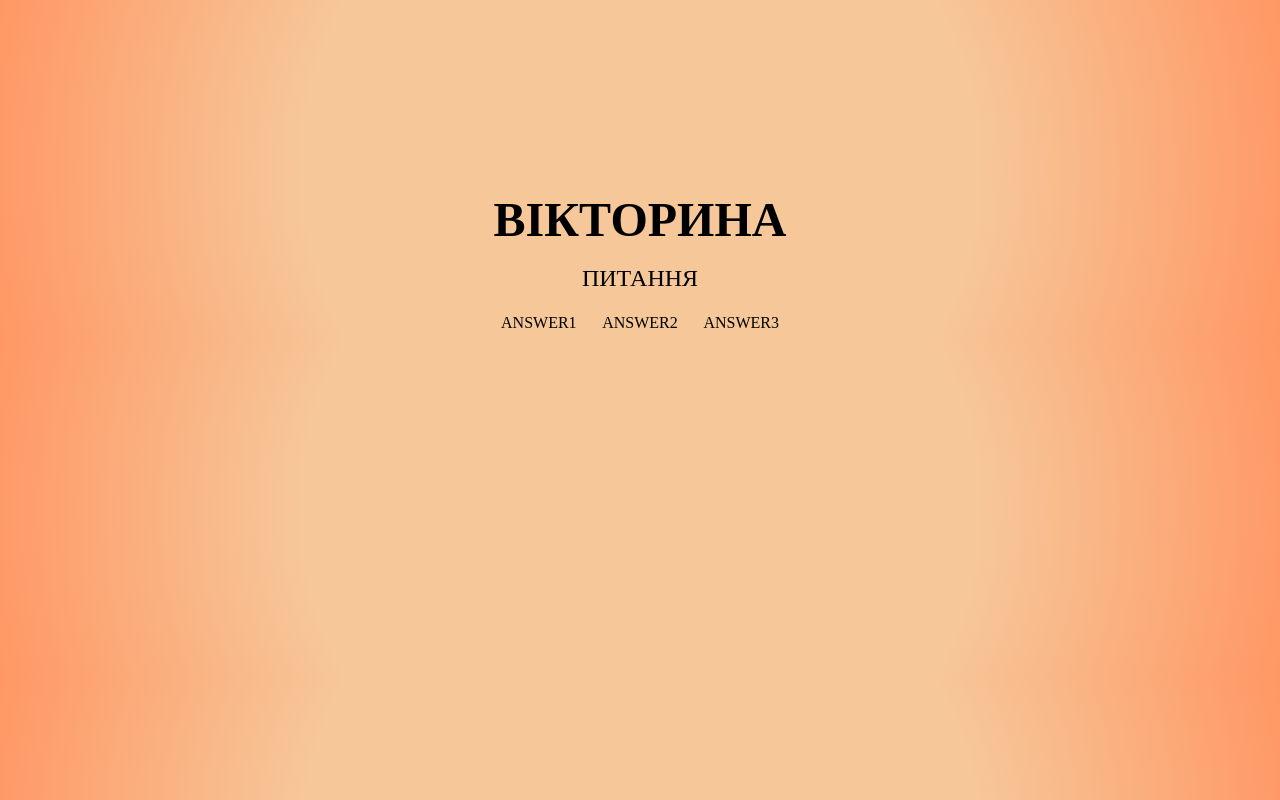
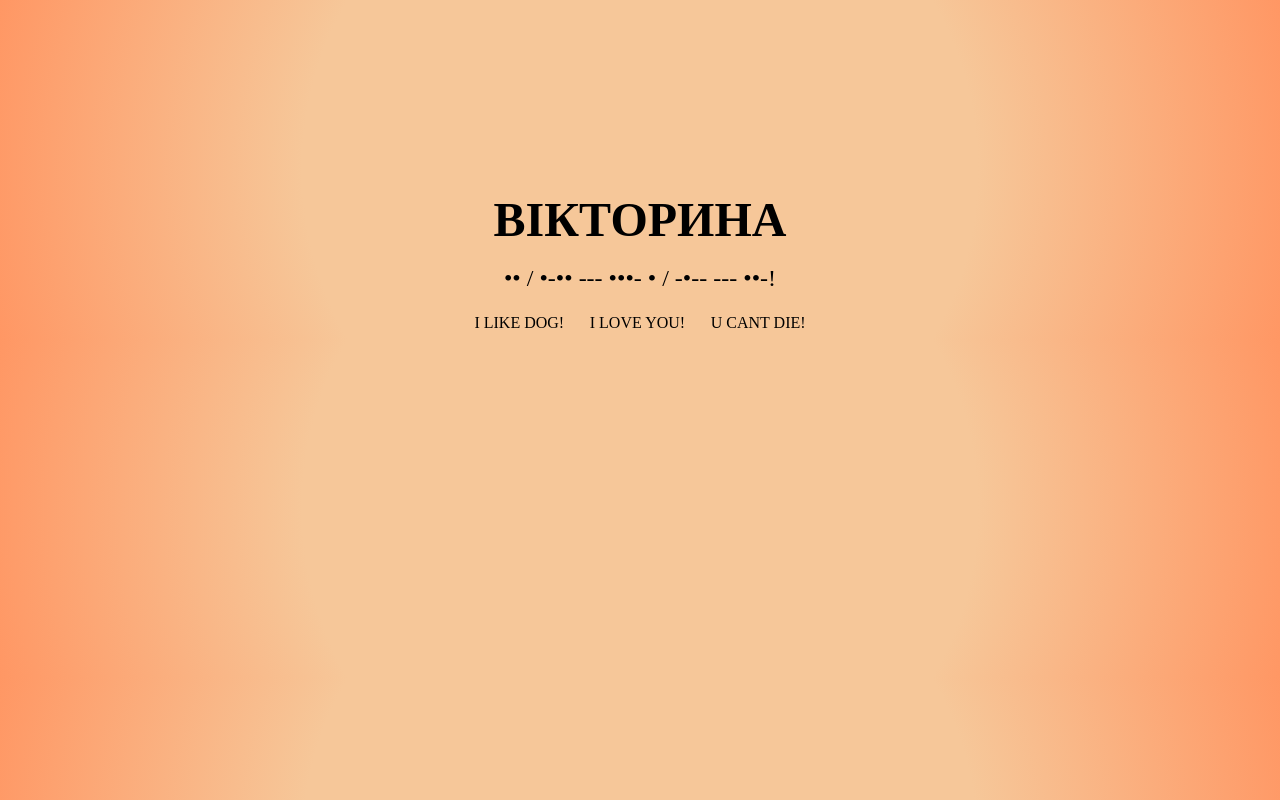
Before and after one commit to vladyslav-spivakov/js-quiz, a plain HTML site: page index.html in a window 1280 px wide. Drawn offline with nearby package versions, Linux system fonts and the light colour scheme.

Commit message:
js-added

```diff
--- a/css/index.css
+++ b/css/index.css
@@ -46,6 +46,10 @@ body {
 }
 
 
+.quiz-window .quiz-answers .quiz-radio-div label:hover {
+    font-size: 1.4rem;
+}
+
 .quiz-window .quiz-answers input{
     opacity: 0;
 }
--- a/index.html
+++ b/index.html
@@ -24,5 +24,7 @@
             </div>
         </div>
     </div>
+    <script src="https://code.jquery.com/jquery-3.4.1.min.js"></script>
+    <script src="js/index.js"></script>
 </body>
 </html>
--- a/js/index.js
+++ b/js/index.js
@@ -0,0 +1,24 @@
+firstQuestion = 5;
+questionNum   = firstQuestion-1;
+question      = [];
+questions     = [];
+
+document.addEventListener('DOMContentLoaded',init());
+function init(){
+    const xhr = new XMLHttpRequest();
+    xhr.open('GET', 'questions.json', false);
+    xhr.send();
+    if (xhr.status != 200) {
+    console.log( xhr.status + ': ' + xhr.statusText );
+    } else {
+    questions = JSON.parse(xhr.responseText);
+    console.log(questions);
+    }
+
+    question=questions[questionNum];
+    console.log(question);
+    document.querySelector("#quiz-question").innerHTML = question.question;
+    document.querySelector("label[for=ans1]").innerHTML = question.answer1;
+    document.querySelector("label[for=ans2]").innerHTML = question.answer2;
+    document.querySelector("label[for=ans3]").innerHTML = question.answer3;
+};
--- /dev/null
+++ b/questions.json
@@ -0,0 +1,47 @@
+[
+    {
+        "number":1,
+        "question":"Коли почалася друга світова війна?",
+        "answer1":"1930",
+        "answer2":"1941",
+        "answer3":"1939",
+        "answer":3,
+        "status":""
+    }   ,
+    {
+        "number":2,
+        "question":"'Who' перекладаеться як...",
+        "answer1":"хто",
+        "answer2":"де",
+        "answer3":"коли",
+        "answer":1,
+        "status":""
+    }   ,
+    {
+        "number":3,
+        "question":"Продовжіть фразу: 'Данила, ты что вообще...'",
+        "answer1":"сумашедший",
+        "answer2":"тупой",
+        "answer3":"крейзи",
+        "answer":3,
+        "status":""
+    }   ,
+    {
+        "number":4,
+        "question":"2*2-2*2+1 =",
+        "answer1":"0",
+        "answer2":"5",
+        "answer3":"1",
+        "answer":3,
+        "status":""
+    }   ,
+    {
+        "number":5,
+        "question":"•• / •-•• --- •••- • / -•-- --- ••-!",
+        "answer1":"I like dog!",
+        "answer2":"I love you!",
+        "answer3":"U cant die!",
+        "answer":2,
+        "status":""
+    }
+]
```
Also changed, not shown: package-lock.json (added).
